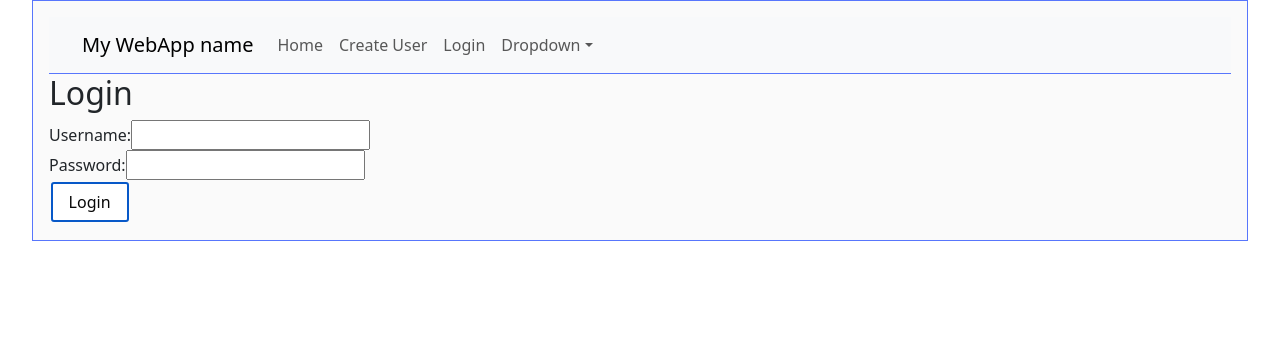
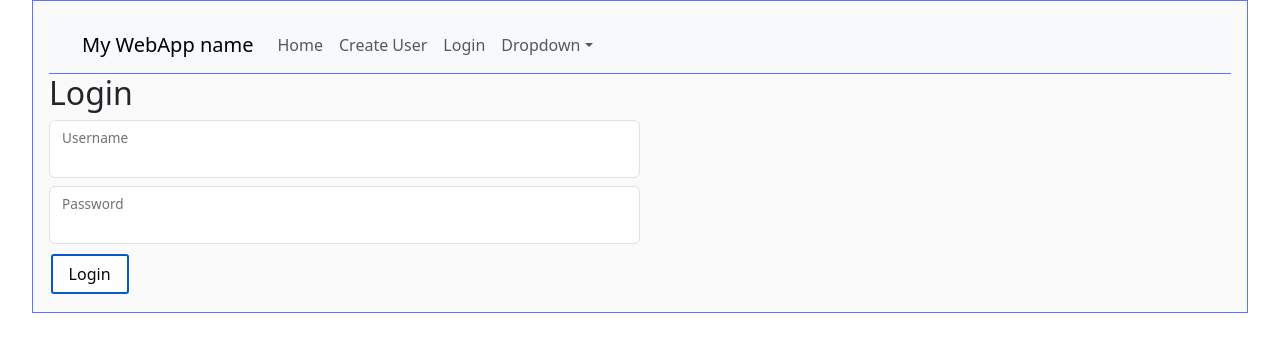
Before and after one commit to gittjar/Talosave, a React (Vite) app in the folder ts-frontend/: page /login in a window 1280 px wide. Shown: the top 352 px of the page. Built offline with nearby package versions, Linux system fonts and the light colour scheme; no server answers.

Commit message:
updated login page

```diff
--- a/ts-frontend/src/App.jsx
+++ b/ts-frontend/src/App.jsx
@@ -12,6 +12,7 @@
 function App() {
   return (
     <section className='main'>
+
     <Router>
       <NavBar />
       <PropertyProvider>
--- a/ts-frontend/src/assets/styles.css
+++ b/ts-frontend/src/assets/styles.css
@@ -72,6 +72,9 @@
     color:  rgb(255, 255, 255);
 }
 
+.create-user-form, .login-form {
+   width: 50%;
+}
 
 
 .card-grid {
@@ -79,3 +82,14 @@
     grid-template-columns: auto auto auto;
     gap: 0.4rem;
 }
+
+/*Tablet and mobile*/
+
+@media screen and (max-width: 768px) {
+    .card-grid {
+        grid-template-columns: auto auto;
+    }
+    .create-user-form, .login-form {
+        width: 100%;
+     }
+}
--- a/ts-frontend/src/components/CreateUser.jsx
+++ b/ts-frontend/src/components/CreateUser.jsx
@@ -1,8 +1,9 @@
-import React, { useState } from 'react';
+import { useState } from 'react';
 import axios from 'axios';
 import config from '../configuration/config';
 import FloatingLabel from 'react-bootstrap/FloatingLabel';
 import Form from 'react-bootstrap/Form';
+import { useNavigate } from 'react-router-dom';
 
 const CreateUser = () => {
   const [username, setUsername] = useState('');
@@ -11,6 +12,7 @@
   const [confirmPassword, setConfirmPassword] = useState('');
   const [email, setEmail] = useState('');
   const [phone, setPhone] = useState('');
+  const navigate = useNavigate();
 
   const handleSubmit = async (event) => {
     event.preventDefault();
@@ -30,8 +32,11 @@
         role: 'user'
       });
 
+
       if (response.status === 201) {
         alert('User added');
+        navigate('/login'); // Redirect to login page
+
       } else {
         alert('Error executing query');
       }
@@ -41,8 +46,9 @@
   };
 
   return (
+    <section className='create-user-form'>
     <Form onSubmit={handleSubmit}>
-      <FloatingLabel controlId="floatingUsername" label="Username" className="mb-2">
+      <FloatingLabel controlId="floatingUsername" label="Username" className="mb-2 mt-2">
         <Form.Control type="text" value={username} onChange={e => setUsername(e.target.value)} required />
       </FloatingLabel>
       <FloatingLabel controlId="floatingFullname" label="Fullname" className="mb-2">
@@ -62,6 +68,7 @@
       </FloatingLabel>
       <button className='primary-button' type="submit">Create User</button>
     </Form>
+    </section>
   );
 };
 
--- a/ts-frontend/src/components/LoginPage.jsx
+++ b/ts-frontend/src/components/LoginPage.jsx
@@ -2,13 +2,14 @@
 import axios from 'axios';
 import { useNavigate } from 'react-router-dom';
 import config from '../configuration/config';
+import FloatingLabel from 'react-bootstrap/FloatingLabel';
+import Form from 'react-bootstrap/Form';
 
 const LoginPage = () => {
   const [username, setUsername] = useState('');
   const [password, setPassword] = useState('');
   const [error, setError] = useState(null);
   const navigate = useNavigate();
-
 
   const handleSubmit = async (event) => {
     event.preventDefault();
@@ -35,30 +36,18 @@
   return (
     <div>
       <h2>Login</h2>
-      <form onSubmit={handleSubmit}>
+      <section className='login-form'>
+      <Form onSubmit={handleSubmit}>
         {error && <p>{error}</p>}
-        <div>
-          <label>
-            Username:
-            <input
-              type="text"
-              value={username}
-              onChange={(e) => setUsername(e.target.value)}
-            />
-          </label>
-        </div>
-        <div>
-          <label>
-            Password:
-            <input
-              type="password"
-              value={password}
-              onChange={(e) => setPassword(e.target.value)}
-            />
-          </label>
-        </div>
+        <FloatingLabel controlId="floatingUsername" label="Username" className="mb-2 mt-2">
+          <Form.Control type="text" value={username} onChange={e => setUsername(e.target.value)} />
+        </FloatingLabel>
+        <FloatingLabel controlId="floatingPassword" label="Password" className='mb-2'>
+          <Form.Control type="password" value={password} onChange={e => setPassword(e.target.value)} />
+        </FloatingLabel>
         <button className="primary-button" type="submit">Login</button>
-      </form>
+      </Form>
+      </section>
     </div>
   );
 };
--- a/ts-frontend/src/components/PropertyDetails.jsx
+++ b/ts-frontend/src/components/PropertyDetails.jsx
@@ -10,7 +10,7 @@
 const PropertyDetails = () => {
   const { id } = useParams();
   const [property, setProperty] = useState(null);
-  const { properties, fetchProperties } = useProperties();
+  const { fetchProperties } = useProperties();
   const navigate = useNavigate();
   const [showDeleteConfirm, setShowDeleteConfirm] = useState(false);
   const [isEditing, setIsEditing] = useState(false);
@@ -19,7 +19,6 @@
 
   useEffect(() => {
     const token = localStorage.getItem('userToken');
-
 
     fetch(`${config.baseURL}/api/properties/${id}`, {
       headers: {
--- a/ts-frontend/src/hooks/PropertyProvider.jsx
+++ b/ts-frontend/src/hooks/PropertyProvider.jsx
@@ -1,5 +1,5 @@
 // hooks/PropertyProvider.jsx
-import React, { createContext, useState, useContext, useEffect } from 'react';
+import { createContext, useState, useContext, useEffect } from 'react';
 import axios from 'axios';
 import config from '../configuration/config';
 
```
Also changed, not shown: 1 other file (tests, documents, lock files or other folders).
